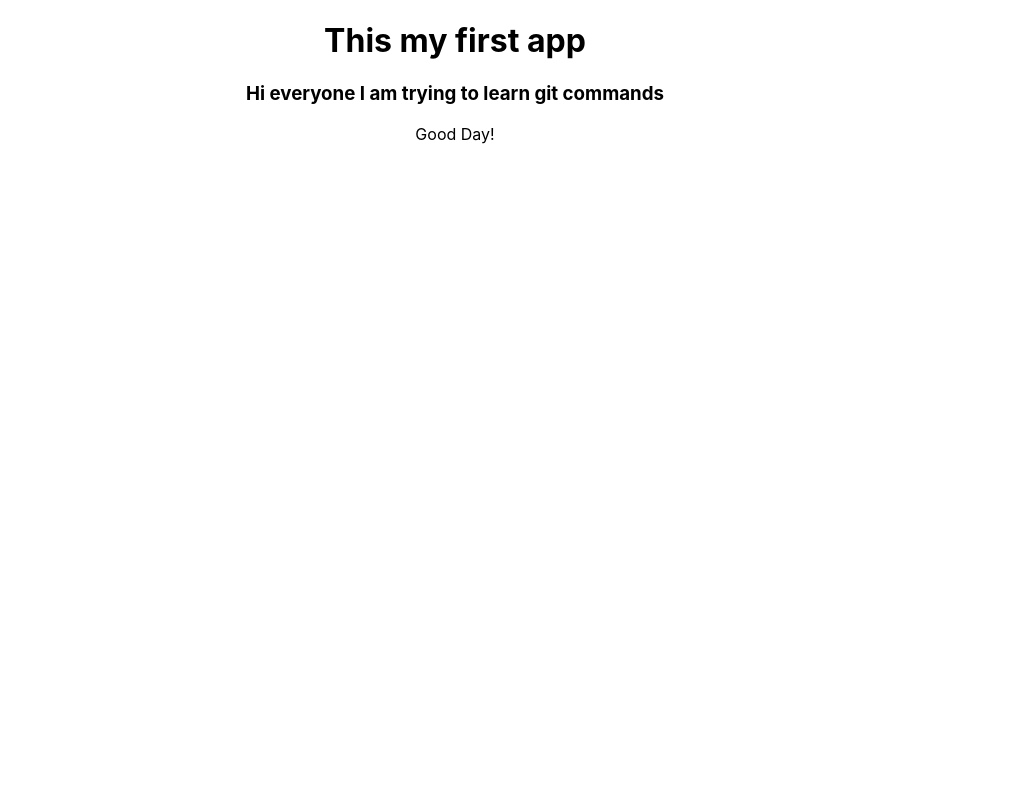
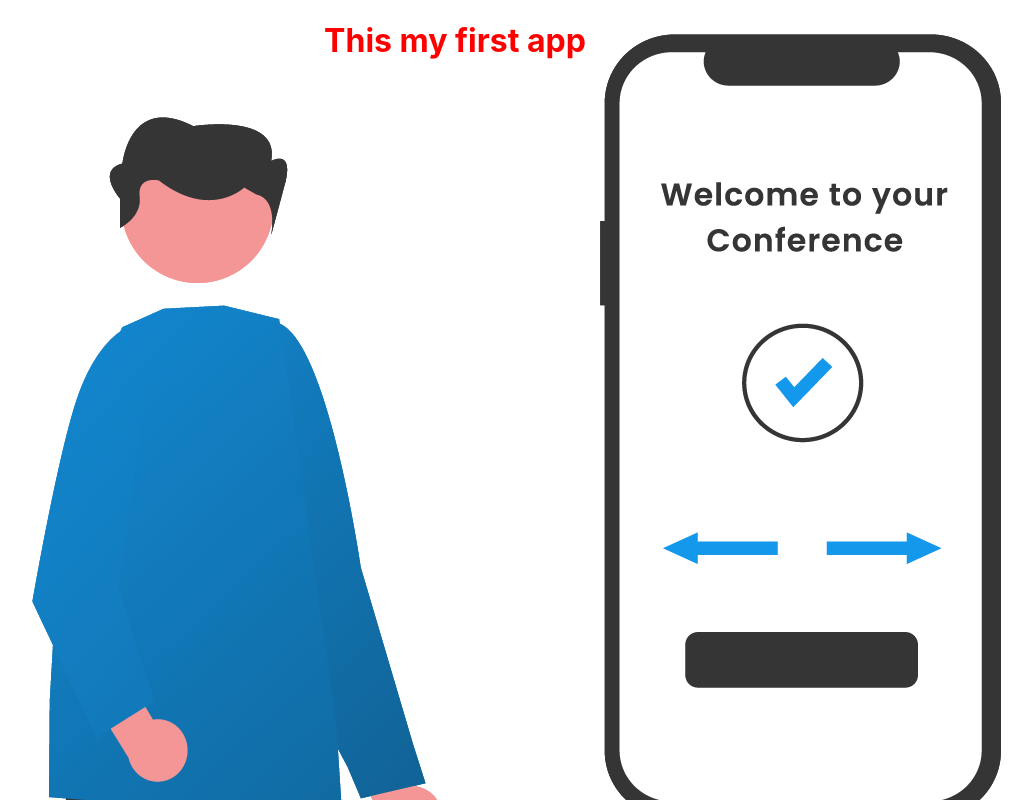
Before and after one commit to suresh1502067/reacthooks, a JavaScript app: page / in a window 1280 px wide. Shown: the top 800 px of the page, without its empty margins (185-1217 px from the left). Built offline with nearby package versions, Linux system fonts and the light colour scheme; the HTML template or start-up script is replaced by a standard one.

Commit message:
Updated Some changes like background Color

```diff
--- a/src/App.css
+++ b/src/App.css
@@ -36,3 +36,12 @@
     transform: rotate(360deg);
   }
 }
+div{
+  background-image: url("conferenceIntro.png");
+}
+h1{
+  color:red;
+  background-repeat: no-repeat;
+  background-size: cover;
+  height: 1000px;
+}
```
